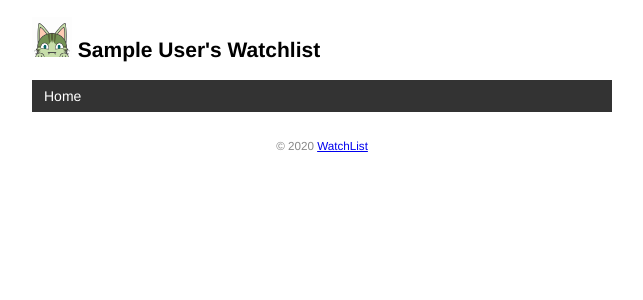
After one commit to hashqueue/watchlist, a Flask app: template templates/base.html in a window 1280 px wide. The commit adds this page. Shown: the top 300 px of the page, without its empty margins (318-961 px from the left). Run offline with Flask 2, Linux system fonts and the light colour scheme; the template is opened without the code that fills it: values that come from a table or form of the project are taken from there, others are empty; tables that the repository leaves empty hold one stand-in row (values such as "Sample post").

Commit message:
Add base template and error template

```diff
--- a/app.py
+++ b/app.py
@@ -6,7 +6,7 @@
 import os
 import click
 
-from flask import Flask
+from flask import Flask, render_template
 from flask_sqlalchemy import SQLAlchemy  # 导入扩展类
 
 app = Flask(__name__)
@@ -33,6 +33,34 @@ class Movie(db.Model):  # 表名将会是 movie
     id = db.Column(db.Integer, primary_key=True)  # id: Integer类型，主键
     title = db.Column(db.String(60))  # 电影标题,Sting类型,长度最长为60
     year = db.Column(db.String(4))  # 电影年份,Sting类型,长度最长为4
+
+
+@app.context_processor
+def inject_user():  # 函数名可以随意修改
+    '''
+    模板上下文处理函数
+    :return: dict: 这个函数返回的变量（以字典键值对的形式）将会统一注入到每一个模板的上下文环境中，因此可以直接在模板中使用。
+    '''
+    user = User.query.first()
+    return dict(user=user)  # 需要返回字典，等同于return {'user': user}
+
+
+# 视图函数
+@app.route('/')
+def index():
+    '''
+    在传入render_template() 函数的关键字参数中，
+    左边的 movies 是模板中使用的变量名称，右边的 movies 则是该变量指向的实际对象。
+    这里传入模板的 name 是字符串，movies 是列表，但能够在模板里使用的不只这两种 Python 数据结构，你也可以传入元组、字典、函数等。
+    :return: index.html文件
+    '''
+    movies = Movie.query.all()  # 读取所有电影记录
+    return render_template('index.html', movies=movies)
+
+
+@app.errorhandler(404)  # 传入要处理的错误代码
+def page_not_found(e):  # 接受异常对象作为参数
+    return render_template('404.html'), 404  # 返回模板和状态码
 
 
 @app.cli.command()
--- a/static/CSS/style.css
+++ b/static/CSS/style.css
@@ -33,7 +33,7 @@ footer {
 }
 
 .movie-list li:last-child {
-    border-bottom:none;
+    border-bottom: none;
 }
 
 .movie-list li:hover {
@@ -46,3 +46,43 @@ footer {
     margin: 0 auto;
     height: 100px;
 }
+
+/*导航栏对应的CSS代码*/
+nav ul {
+    list-style-type: none;
+    margin: 0;
+    padding: 0;
+    overflow: hidden;
+    background-color: #333;
+}
+
+nav li {
+    float: left;
+}
+
+nav li a {
+    display: block;
+    color: white;
+    text-align: center;
+    padding: 8px 12px;
+    text-decoration: none;
+}
+
+nav li a:hover {
+    background-color: #111;
+}
+
+/*IMDb超链接的CSS代码*/
+.float-right {
+    float: right;
+}
+
+.imdb {
+    font-size: 12px;
+    font-weight: bold;
+    color: black;
+    text-decoration: none;
+    background: #F5C518;
+    border-radius: 5px;
+    padding: 3px 5px;
+}
--- /dev/null
+++ b/templates/base.html
@@ -0,0 +1,27 @@
+<!DOCTYPE html>
+<html lang="en">
+<head>
+    {% block head %}
+    <meta charset="utf-8">
+    <meta name="viewport" content="width=device-width, initial-scale=1.0">
+    <title>{{ user.name }}'s Watchlist</title>
+    <link rel="icon" href="{{ url_for('static', filename='favicon.ico') }}">
+    <link rel="stylesheet" href="{{ url_for('static', filename='CSS/style.css') }}" type="text/css">
+    {% endblock %}
+</head>
+<body>
+<h2>
+    <img alt="Avatar" class="avatar" src="{{ url_for('static', filename='images/avatar.png') }}">
+    {{ user.name }}'s Watchlist
+</h2>
+<nav>
+    <ul>
+        <li><a href="{{ url_for('index') }}">Home</a></li>
+    </ul>
+</nav>
+{% block content %}{% endblock %}
+<footer>
+    <small>&copy; 2020 <a href="https://www.wenbin.org.cn/">WatchList</a></small>
+</footer>
+</body>
+</html>
```
Also changed, not shown: main.py (+3 -4 lines), templates/404.html (added, +12 -0 lines), templates/index.html (+15 -25 lines), static/favicon.ico (added).
